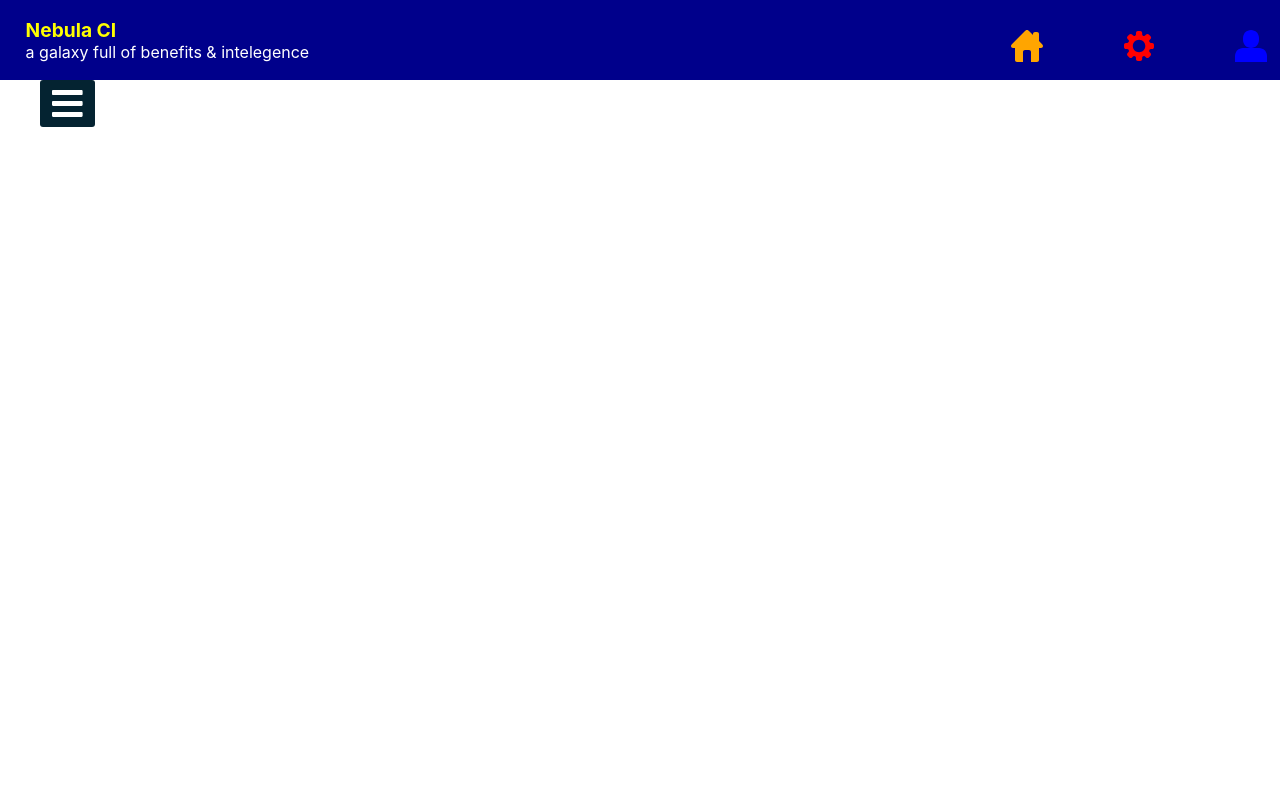
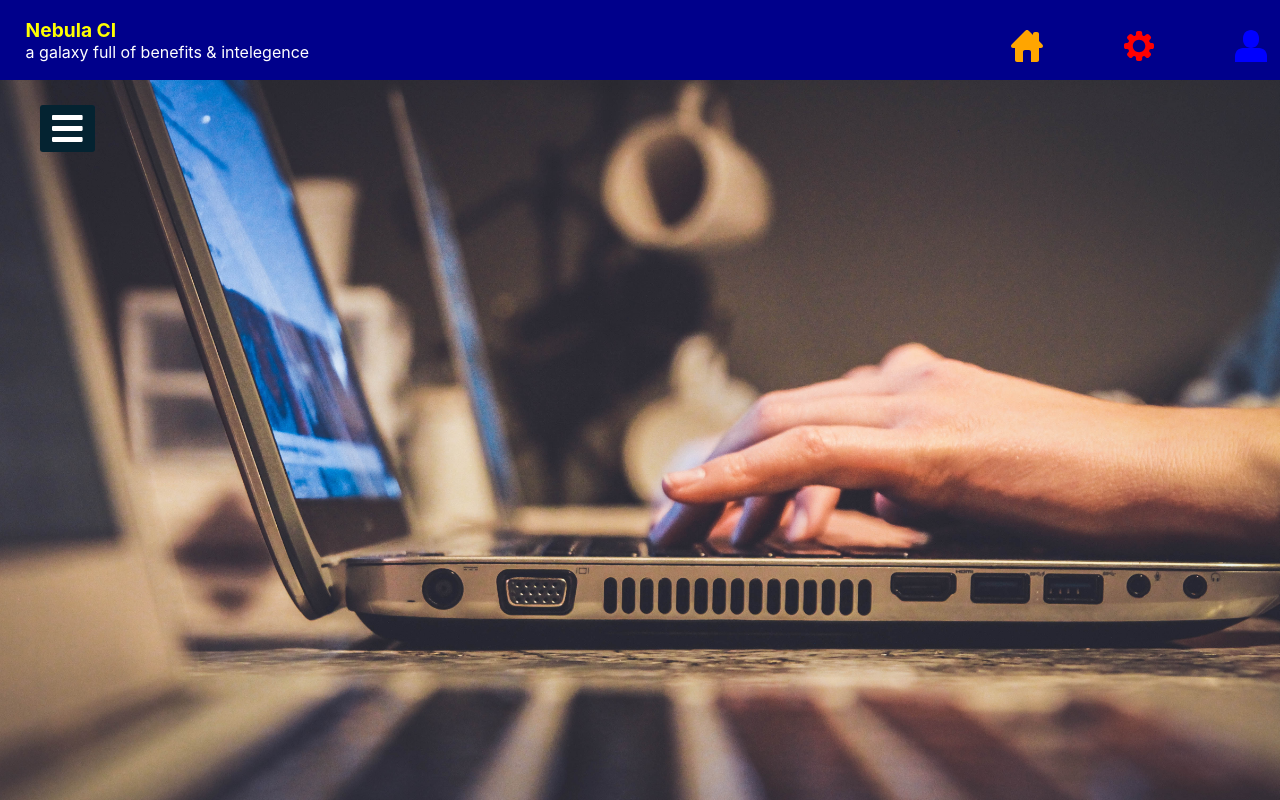
Before and after one commit to KaterinaLupacheva/machine-learning-react, a React (Create React App) app: page /dashboard in a window 1280 px wide. Built offline with nearby package versions, Linux system fonts and the light colour scheme.

Commit message:
Background added

```diff
--- a/src/components/hamburger-menu-icon/hamburger-menu-icon.styles.scss
+++ b/src/components/hamburger-menu-icon/hamburger-menu-icon.styles.scss
@@ -12,7 +12,7 @@
 
 #btn {
   left: 40px;
-  // top: 25px;
+  margin-top: 25px;
   font-size: 35px;
   color: white;
   padding: 6px 12px;
@@ -22,6 +22,7 @@
 #cancel {
   z-index: 1111;
   left: -195px;
+  margin-top: 17px;
   font-size: 30px;
   color: #0a5275;
   padding: 4px 9px;
@@ -41,3 +42,7 @@
 #check:checked ~ label #cancel {
   left: 195px;
 }
+
+#check:checked ~ section {
+  margin-left: 250px;
+}
--- a/src/components/sidebar/sidebar.component.js
+++ b/src/components/sidebar/sidebar.component.js
@@ -5,13 +5,17 @@ import MENU_OPTIONS from './menu-options.data';
 import './sidebar.styles.scss';
 
 const Sidebar = () => (
+  <>
     <div className="sidebar-container">
+      <header>Nebula CI</header>
       <ul>
         {MENU_OPTIONS.map(option => (
           <SidebarOption key={option.id} icon={option.icon} name={option.name} />
         ))}
       </ul>
     </div>
+    <section></section>
+  </>
 );
 
 export default Sidebar;
--- a/src/components/sidebar/sidebar.styles.scss
+++ b/src/components/sidebar/sidebar.styles.scss
@@ -5,4 +5,21 @@
   height: 100%;
   background: #042331;
   transition: all 0.5s ease;
+
+  header {
+    font-size: 22px;
+    color: white;
+    text-align: center;
+    line-height: 70px;
+    background: #063146;
+    user-select: none;
+  }
 }
+
+section {
+  background: url(../../assets/bg.jpg) no-repeat;
+  background-position: center;
+  background-size: cover;
+  height: 90vh;
+  transition: all 0.5s;
+}
```
Also changed, not shown: src/assets/bg.jpg (added). Lines whose indentation alone changed are shown as unchanged.
